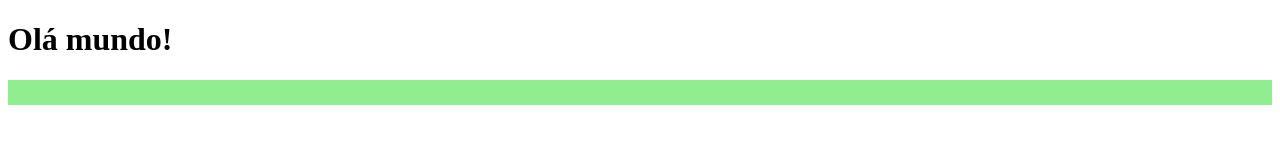
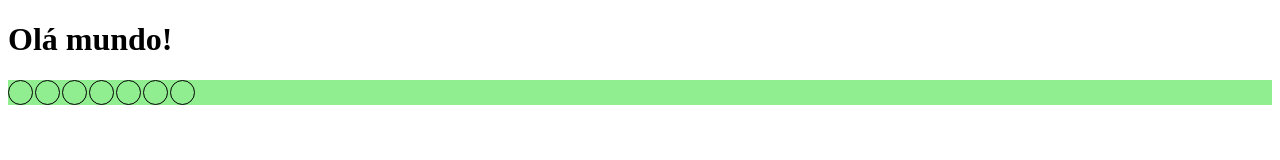
Before and after one commit to ufjf-dcc202/ufjf-dcc202-2025-1-b-atv05-Samontessi, a plain HTML site: page index.html in a window 1280 px wide. Drawn offline with Linux system fonts and the light colour scheme.

Commit message:
adiciona cria discos

```diff
--- a/index.html
+++ b/index.html
@@ -17,6 +17,12 @@
         min-height: 25px;
         background-color: lightgreen;
       }
+
+      .disco{
+        border: 1px solid black;
+        border-radius: 50%;
+      }
+
     </style>
   </head>
   <body>
--- a/main.js
+++ b/main.js
@@ -4,10 +4,22 @@ eH1.textContent = "Olá mundo!";
 const eTabuleiro = criaTabuleiro();
 document.body.append(eTabuleiro);
 
+for (let i = 0; i<7; i++){
+    const eDisco = criaDisco();
+    eTabuleiro.append(eDisco);
+    if(i<3){
+        eDisco.dataset.cor = "branco";
+    }
+}
+
+function criaDisco(){
+    const novoDisco = document.createElement("div");
+    novoDisco.classList.add("disco");
+    return novoDisco;
+}
+
 function criaTabuleiro(){
     const novoTabuleiro = document.createElement("div");
     novoTabuleiro.classList.add("tabuleiro");
-    novoTabuleiro.style.backgroundColor = "lightgreen";
-    novoTabuleiro.style.minHeight = "25px";
     return novoTabuleiro;
 }
```
